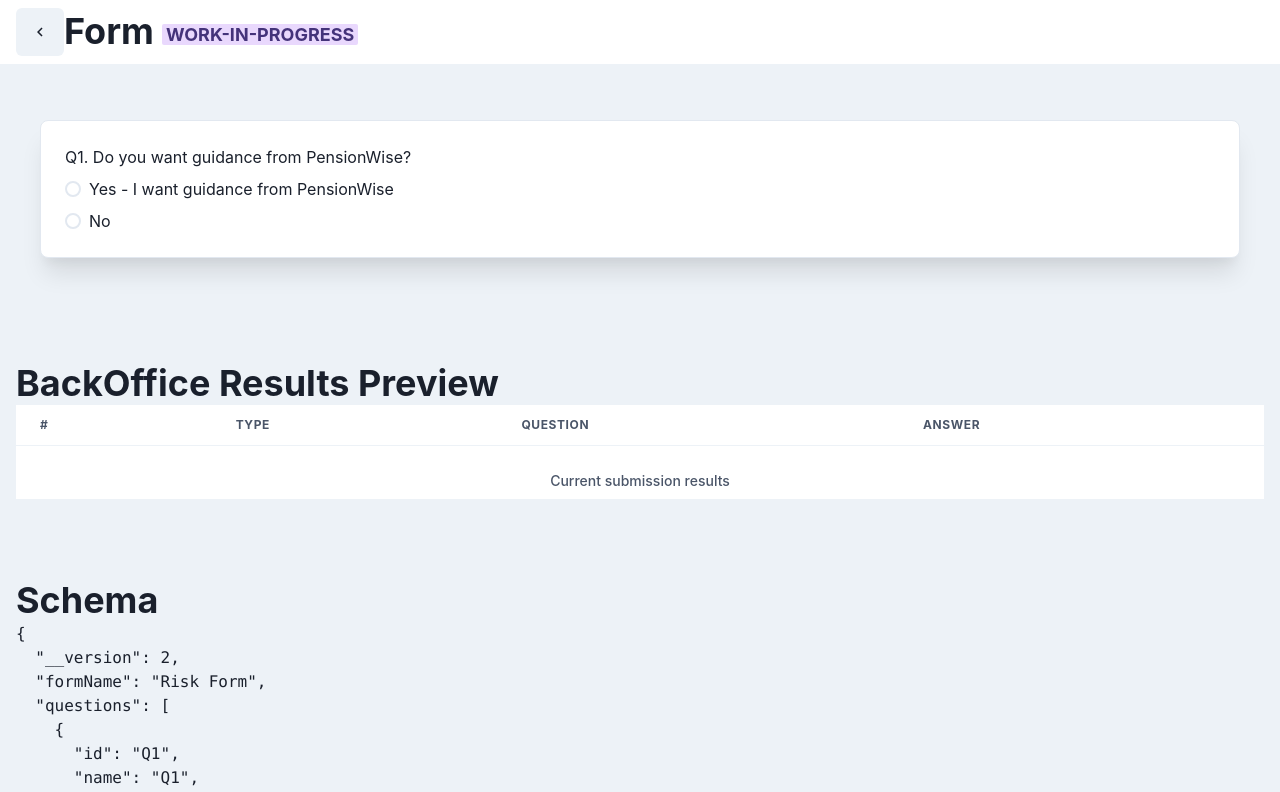
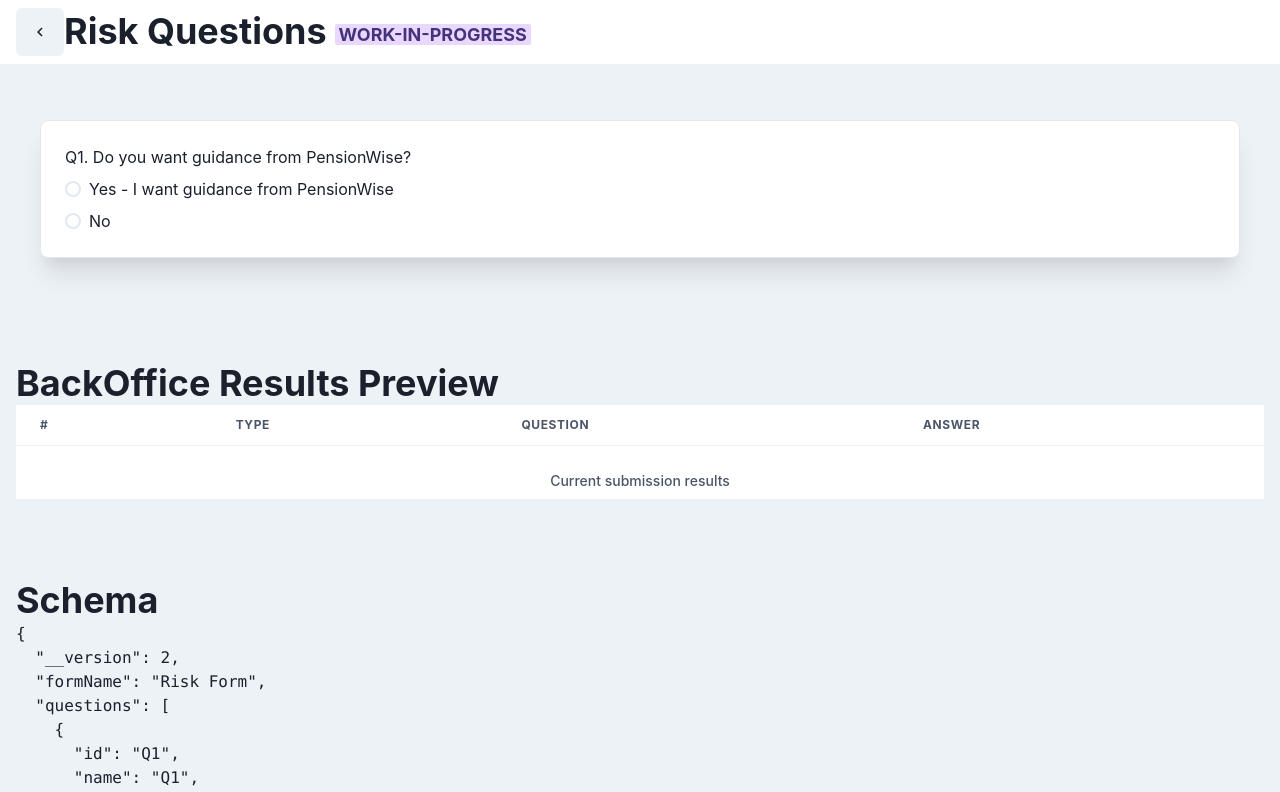
Before and after one commit to rsispal/react-json-schema-form-poc, a React (Create React App) app: page /risk-questions in a window 1280 px wide. Shown: the top 792 px of the page. Built offline with nearby package versions, Linux system fonts and the light colour scheme.

Commit message:
Further refinements

```diff
--- a/src/pages/risk-questions-page/RiskQuestionsPage.page.tsx
+++ b/src/pages/risk-questions-page/RiskQuestionsPage.page.tsx
@@ -24,7 +24,6 @@
   const handleFormSubmit = (
     results: Record<string, string | boolean | undefined>
   ) => {
-    alert();
     setSubmission(results);
   };
 
@@ -43,7 +42,7 @@
 
   return (
     <PageLayout
-      title="Form"
+      title="Risk Questions"
       badge={{
         children: "Work-in-progress",
         colorScheme: "purple",
```
